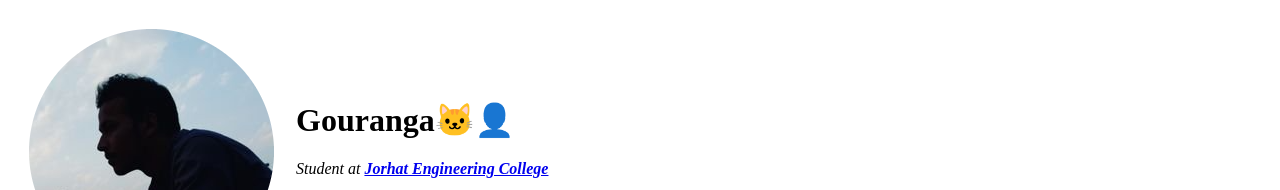
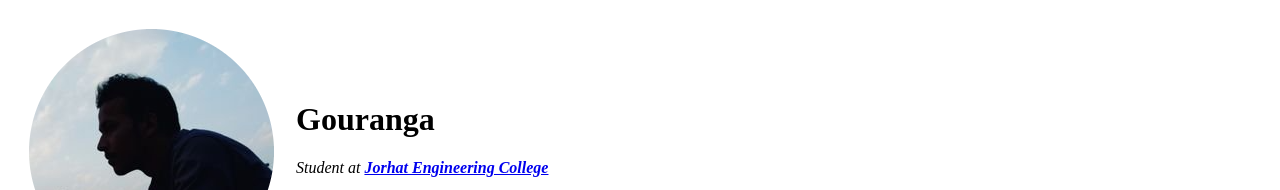
Before and after one commit to b-Gouranga/html-project, a plain HTML site: page index.html in a window 1280 px wide. Shown: the top 190 px of the page. Drawn offline with Linux system fonts and the light colour scheme.

Commit message:
Update index.html

```diff
--- a/index.html
+++ b/index.html
@@ -10,7 +10,7 @@
   <table cellspacing="20" <tr>
     <td><img src="dhun-modified.png" alt="gouranga's profile picture "></td>
     <td>
-      <h1>Gouranga🐱‍👤</h1>
+      <h1>Gouranga</h1>
       <p><em>Student at <strong><a href="https://jecassam.ac.in/"> Jorhat Engineering College</a></strong></em></p>
       <p>Hello,my name is Gournga Borah,currently pursuing my <em> B.tech degree</em> at JEC in <strong>Mechanical Engineering </strong>.</p>
     </td>
```
